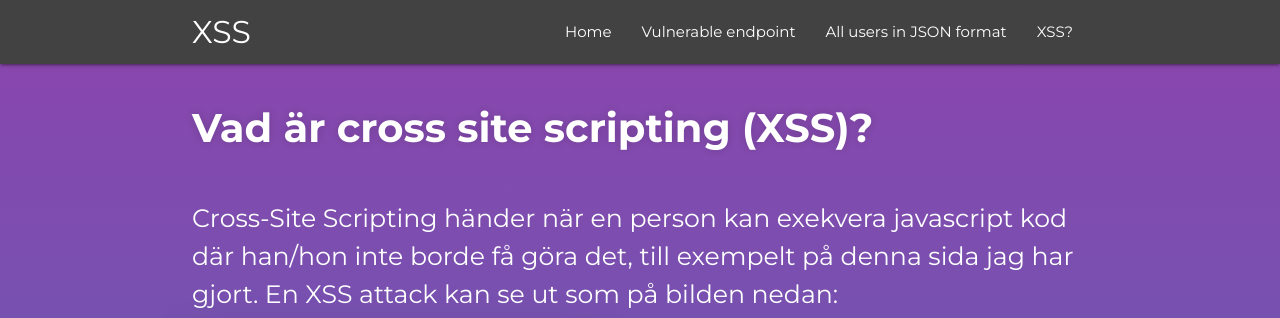
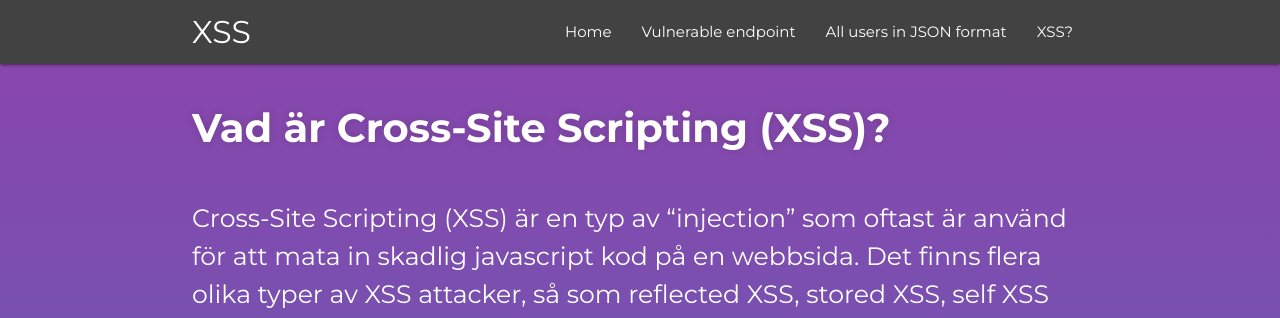
Before and after one commit to dvvedz/projektarbete1, a Flask app: page /what-is-xss in a window 1280 px wide. Shown: the top 318 px of the page. Run offline with Flask 2, Linux system fonts and the light colour scheme; style sheets or scripts are compiled from the project's sources.

Commit message:
only text left

```diff
--- a/app/static/css/style.sass
+++ b/app/static/css/style.sass
@@ -6,6 +6,8 @@ body
     min-height: 100vh
     flex-direction: column
     margin: 0
+    .hiddendiv
+        // display: none
     header
         h1
             font-size: 40px
--- a/app/templates/includes/footer.html
+++ b/app/templates/includes/footer.html
@@ -9,6 +9,7 @@
             <div class="col l4 offset-l2 s12">
                 <h5 class="white-text">Links</h5>
                 <ul>
+                    <li><a href="{{ url_for('page.index') }}">Home</a></li>
                     <li><a href="{{ url_for('page.vuln_endpoint') }}">Vulnerable endpoint </a></li>
                     <li><a href="{{ url_for('page.get_users') }}">All users in JSON format </a></li>
                     <li><a href="{{ url_for('page.what_is_xss') }}">XSS? </a></li>
--- a/app/templates/includes/nav.html
+++ b/app/templates/includes/nav.html
@@ -16,6 +16,7 @@
 </div>
 <ul class="sidenav" id="mobile-dropdown">
     <br>
+    <li><a href="{{ url_for('page.index') }}">Home</a></li>
     <li><a href="{{ url_for('page.vuln_endpoint') }}">Vulnerable endpoint </a></li>
     <li><a href="{{ url_for('page.get_users') }}">All users in JSON format </a></li>
     <li><a href="{{ url_for('page.what_is_xss') }}">XSS?</a></li>
--- a/app/templates/views/what-is-xss.html
+++ b/app/templates/views/what-is-xss.html
@@ -5,16 +5,19 @@
 {% block content %}
     {% include 'includes/nav.html' %}
         <header class="container">
-            <h1 class="animated fadeInDown white-text">Vad är cross site scripting (XSS)?</h1>
+            <h1 class="animated fadeInDown white-text">Vad är Cross-Site Scripting (XSS)?</h1>
         </header>
         <main class="container">
             <p class="white-text animated fadeInUp flow-text">
-                Cross-Site Scripting händer när en person kan exekvera javascript kod där han/hon inte borde få göra det, till exempelt på denna sida jag har gjort. En XSS attack kan se ut som på bilden nedan:
+                Cross-Site Scripting (XSS) är en typ av “injection” som oftast är använd för att mata in skadlig javascript kod på en
+                webbsida. Det finns flera olika typer av XSS attacker, så som reflected XSS, stored XSS, self XSS och DOM XSS. Den här
+                sidan har jag gjort sårbar till stored XSS, en av de allvarligare XSS typerna och på bilden under kan ni se ett lätt
+                exempel:
             </p>
             <img src="https://i.gyazo.com/19aa7321458361986b4d60429823af16.gif" class="responsive-img z-depth-5 animated fadeInUp" alt="GIF of XSS injection" />
             <p class="flow-text white-text animated fadeInUp">
 
-                Den här koden kommer vissa en alert ruta när man går till <b>/vuln-endpoint</b>. Om man försker att skriva in ett element, till exempelt <b>script</b> så kommer den fritt tillåta det eftersom att special karaktärerna inte är kodade eller validerade. Applikationen litar fullt ut på att användaren av webappen inte kommer skriva in någon skadlig kod i något av fälten... Det är inte bra. All data som användaren kan modifiera ska kollas på minst en extra gång innan produktion för att undvika i det här fallet XSS.
+                Den här koden kommer visa en alert ruta för all användare som navigerar sig till <b>/vuln-endpoint</b> i detta fall. Applikation gör det för att special karaktärerna inte är kodade eller validerade, samt så litar applikationen fullt ut på att användaren av appen inte kommer skriva in någon skadlig kod i något av fälten... Det är inte bra. All data som användaren kan modifiera ska kollas på minst en extra gång innan produktion för att undvika i det här fallet XSS.
             </p>
         </main>
     {% include 'includes/footer.html' %}
```
Also changed, not shown: 1 other file.
